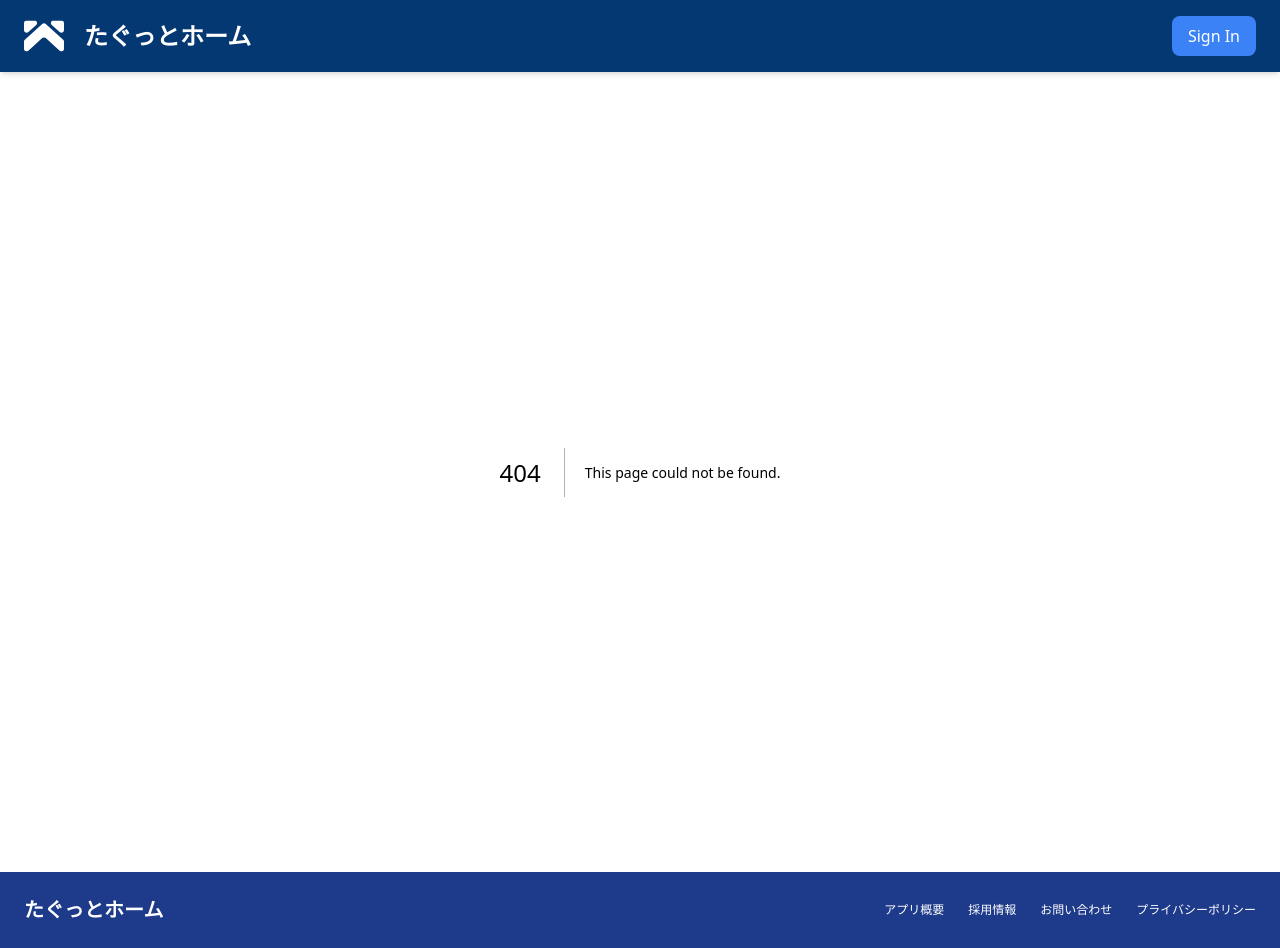
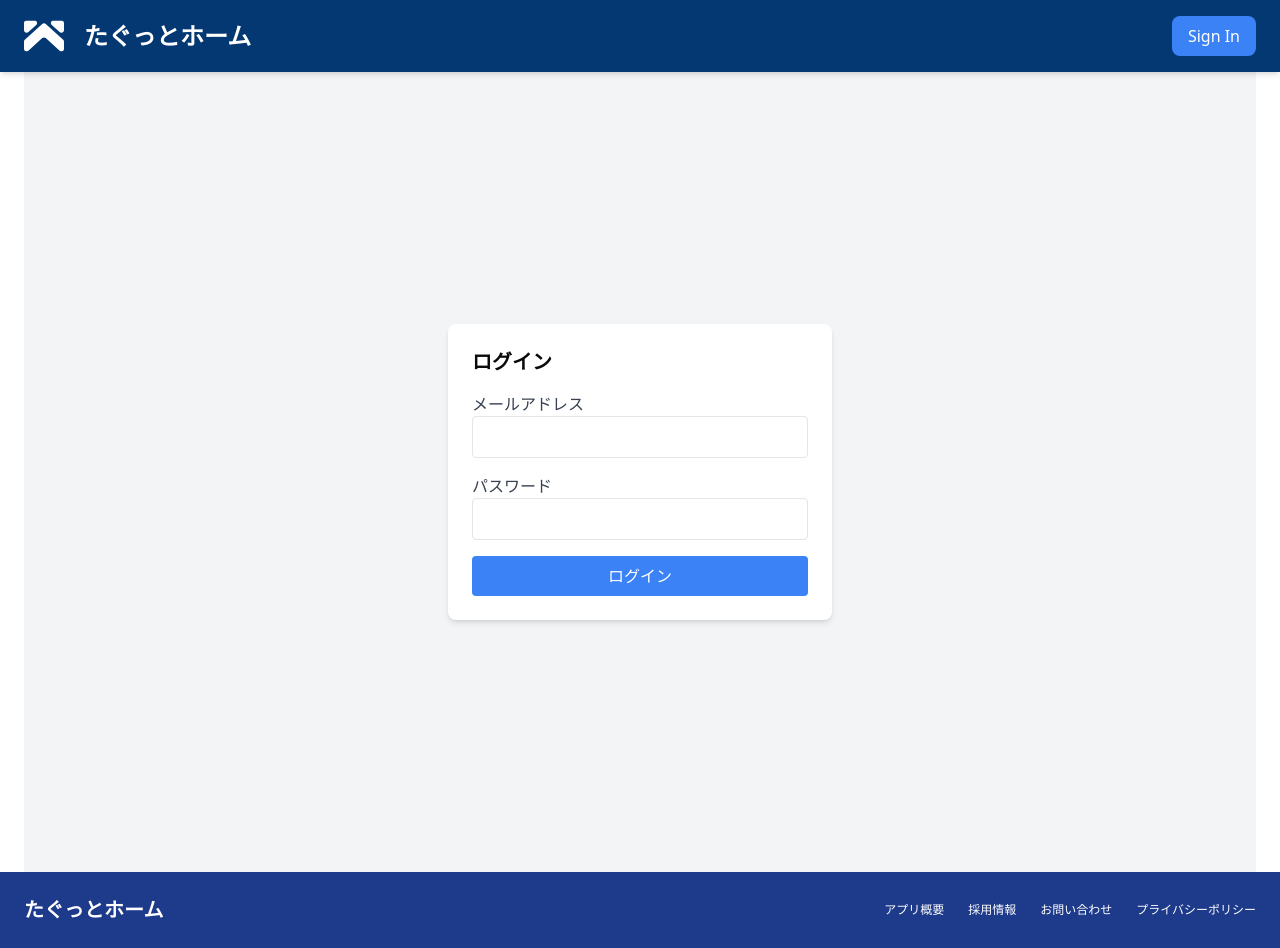
Before and after one commit to k-mizoguch1/lifestyle-home-search, a Next.js app: page /login in a window 1280 px wide. Before the commit this address had no page. Built offline with nearby package versions, Linux system fonts and the light colour scheme.

Commit message:
ログイン画面（バックエンドと連携）

```diff
--- /dev/null
+++ b/src/app/login/page.tsx
@@ -0,0 +1,12 @@
+import React from "react";
+import Login from "../../components/Login/index"; // index.tsxのLoginコンポーネントをインポート
+
+const Page = () => {
+  return (
+    <div className="flex justify-center items-center min-h-screen bg-gray-100">
+      <Login />
+    </div>
+  );
+};
+
+export default Page;
--- /dev/null
+++ b/src/components/Login/index.tsx
@@ -0,0 +1,71 @@
+import React, { useState } from "react";
+import { useRouter } from "next/router";
+
+const Login = () => {
+  const [email, setEmail] = useState("");
+  const [password, setPassword] = useState("");
+  const [error, setError] = useState<string | null>(null);
+  const router = useRouter();
+
+  const handleLogin = async (e: React.FormEvent<HTMLFormElement>) => {
+    e.preventDefault();
+    setError(null);
+
+    try {
+      const response = await fetch("http://localhost:5000/api/login", {
+        method: "POST",
+        headers: {
+          "Content-Type": "application/json",
+        },
+        body: JSON.stringify({ email, password }),
+      });
+
+      if (!response.ok) {
+        throw new Error("ログインに失敗しました。");
+      }
+
+      const data = await response.json();
+      localStorage.setItem("token", data.token);
+      router.push("http://localhost:3001");
+    } catch (err) {
+      setError((err as Error).message);
+    }
+  };
+
+  return (
+    <div className="bg-white p-6 rounded-lg shadow-md w-96">
+      <h2 className="text-xl font-bold mb-4">ログイン</h2>
+      {error && <p className="text-red-500">{error}</p>}
+      <form onSubmit={handleLogin}>
+        <div className="mb-4">
+          <label className="block text-gray-700">メールアドレス</label>
+          <input
+            type="email"
+            value={email}
+            onChange={(e) => setEmail(e.target.value)}
+            className="w-full p-2 border rounded"
+            required
+          />
+        </div>
+        <div className="mb-4">
+          <label className="block text-gray-700">パスワード</label>
+          <input
+            type="password"
+            value={password}
+            onChange={(e) => setPassword(e.target.value)}
+            className="w-full p-2 border rounded"
+            required
+          />
+        </div>
+        <button
+          type="submit"
+          className="w-full bg-blue-500 text-white py-2 rounded hover:bg-blue-600"
+        >
+          ログイン
+        </button>
+      </form>
+    </div>
+  );
+};
+
+export default Login;
```
